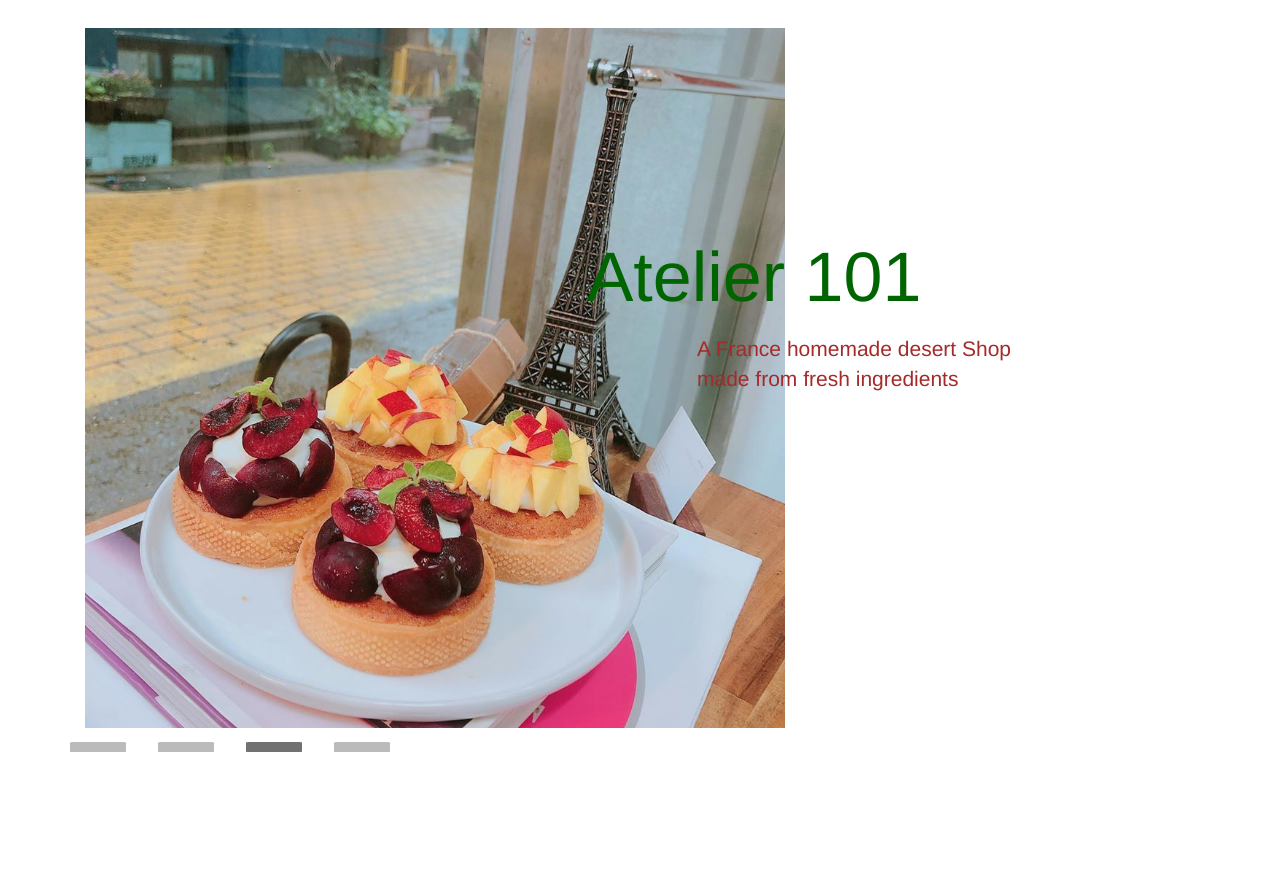
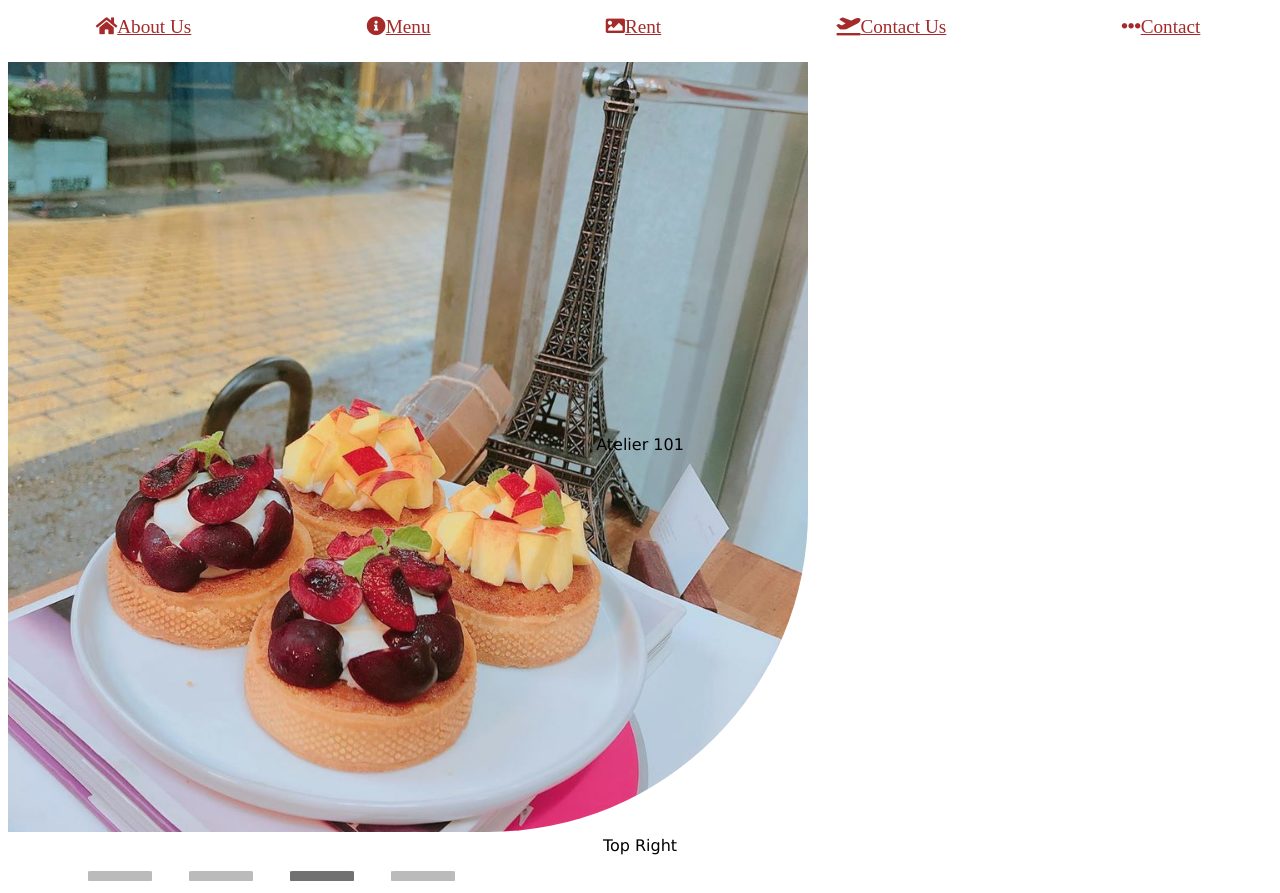
Before and after one commit to jeewon613/storefront, a plain HTML site: page index.html in a window 1280 px wide. Before the commit the page ends 800 px from the top, so only its background shows below. Drawn offline with nearby package versions, Linux system fonts and the light colour scheme.

Commit message:
Revert "d"
This reverts commit 3c6c04f93d10493312a13592faab68e399602e42.

```diff
--- a/css/style.css
+++ b/css/style.css
@@ -1,7 +1,7 @@
 .topnav { /*-- main navigation element --*/
   margin-top: -2em; /*-- uses negative margin to pull menu to top --*/
-  padding-bottom: 0.5em;
-  padding-top: 0.5em;
+  padding-bottom: 1em;
+  padding-top: 0em;
   background-color: white;
   border: 2px ;
   display: flex; /*-- creates a flex container --*/
@@ -67,7 +67,7 @@ a.nav-item:hover {
 
 
 
-img. {
+img {
   border-radius: 0% 0% 40% 0%;
 }
 
@@ -153,26 +153,9 @@ to {opacity: 1}
 }
 
 
-.discript {
+.centered {
   position: absolute;
   top: 50%;
-  left: 70%;
-  text-shadow: white 1em;
-  font-size: 1.5em;
-  color: brown;
-  transform: translate(-50%, -50%);
-  text-align: left;
-}
-
-.centered {
-  position: absolute;
-  top: 38%;
-  left: 60%;
-  text-shadow: white 1em;
-  font-size: 5em;
-  color: darkgreen;
+  left: 50%;
   transform: translate(-50%, -50%);
 }
-
-
-}
--- a/index.html
+++ b/index.html
@@ -7,11 +7,6 @@
     <title>Atelier 101</title>
     <link rel="stylesheet" href="https://use.fontawesome.com/releases/v5.7.1/css/all.css" integrity="sha384-fnmOCqbTlWIlj8LyTjo7mOUStjsKC4pOpQbqyi7RrhN7udi9RwhKkMHpvLbHG9Sr" crossorigin="anonymous"><!-- font awesome CDN -->
     <link rel="stylesheet" href="css/style.css">
-    <link href="//maxcdn.bootstrapcdn.com/bootstrap/4.1.1/css/bootstrap.min.css" rel="stylesheet" id="bootstrap-css">
-    <script src="//maxcdn.bootstrapcdn.com/bootstrap/4.1.1/js/bootstrap.min.js"></script>
-    <script src="//cdnjs.cloudflare.com/ajax/libs/jquery/3.2.1/jquery.min.js"></script>
-    <link rel="stylesheet" href="https://maxcdn.bootstrapcdn.com/bootstrap/3.3.7/css/bootstrap.min.css">
-    <link rel="stylesheet" href="https://stackpath.bootstrapcdn.com/font-awesome/4.7.0/css/font-awesome.min.css">
   </head>
   <body>
 
@@ -58,8 +53,9 @@
 
 </div>
 
-<div class="discript">A France homemade desert Shop made from fresh ingredients </div>
+<div class="top-right">Top Right</div>
 <div class="centered">Atelier 101</div>
+
 </div>
 
 <div style="margin-left: 5em">
@@ -94,11 +90,6 @@ function showSlides() {
 }
 </script>
 
-<script src="https://code.jquery.com/jquery-3.3.1.min.js">  <!--someoneelsewrote-->
-    integrity="sha256-FgpCb/KJQlLNfOu91ta32o/NMZxltwRo8QtmkMRdAu8="
-    crossorigin="anonymous"></script>
-<script src="js/page.js" type="text/javascript"></script>
-
 
   </body>
 </html>
```
